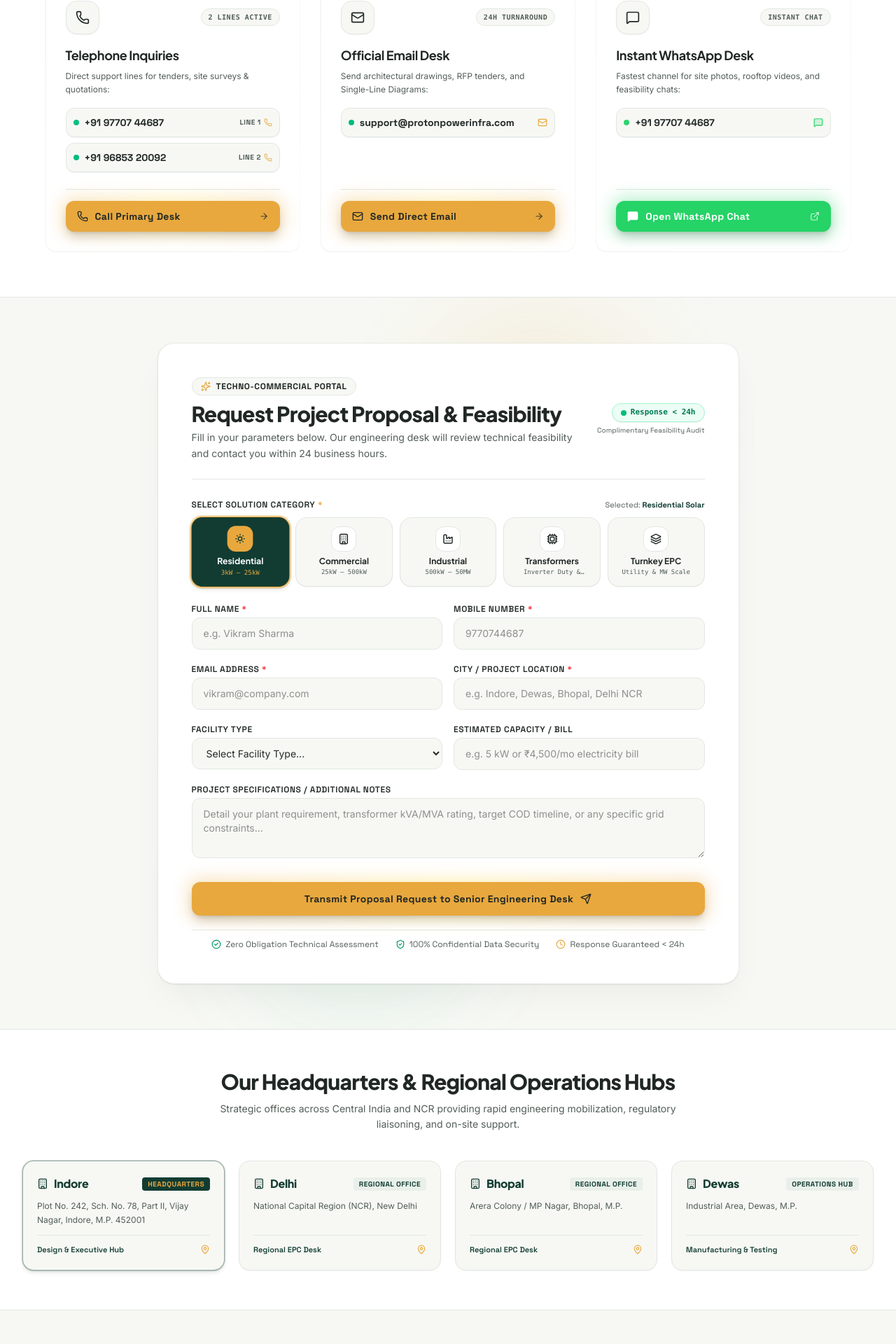
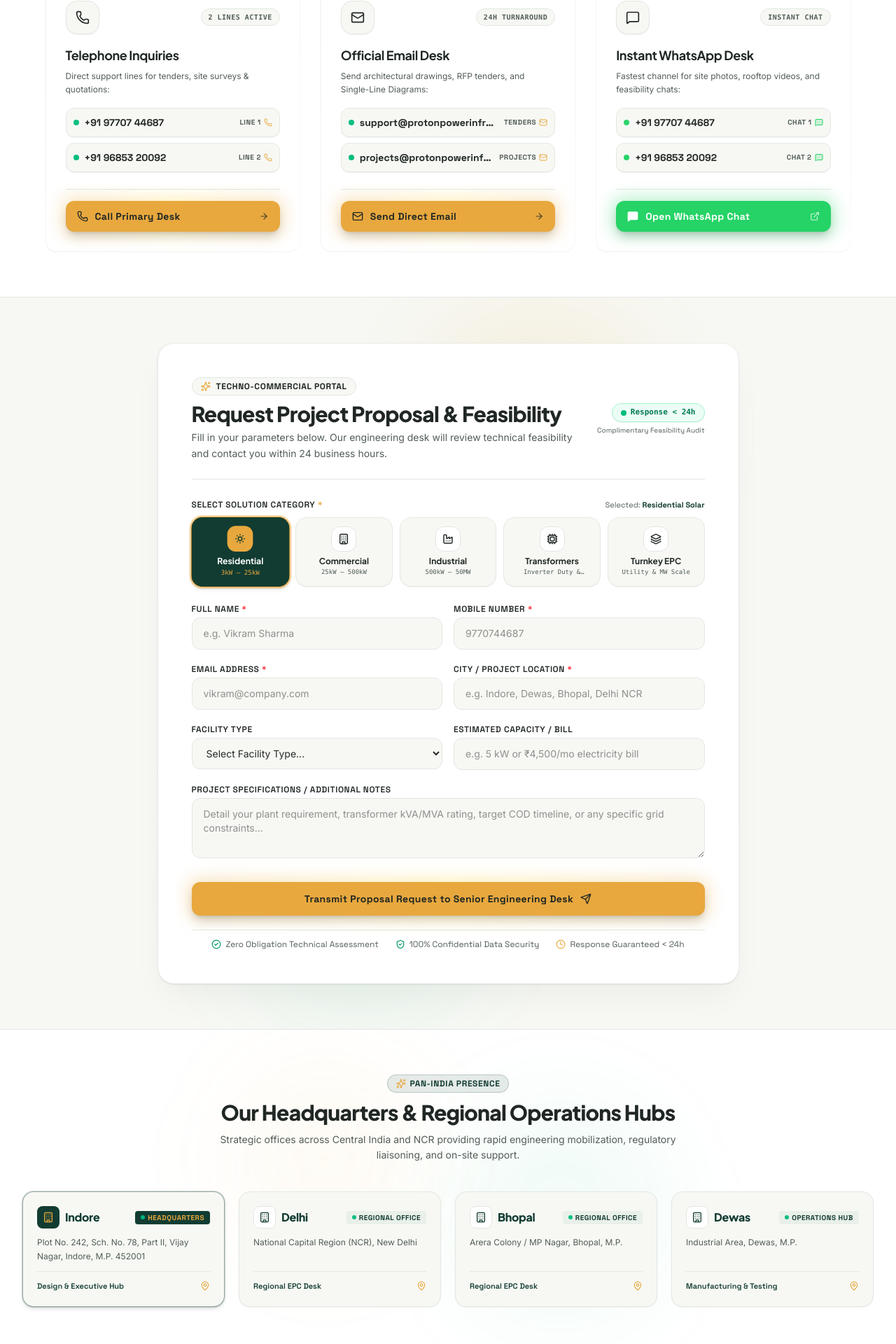
Before and after one commit to abhaybathri/proton-power-infra, a React (Vite) app: page /contact in a window 1280 px wide. Shown: the part 776-2696 px from the top of the page at 70% size. Built offline with nearby package versions, Linux system fonts and the light colour scheme.

Commit message:
Comprehensive polish: balance contact cards, headquarters glow, solar calculator hover, single-line headings, mobile section 2 stability, compact about card, and global scroll progress bar

```diff
--- a/src/App.jsx
+++ b/src/App.jsx
@@ -2,6 +2,7 @@ import { BrowserRouter as Router, Routes, Route, Link, useLocation, Navigate } f
 import Navbar from "./components/Navbar";
 import Footer from "./components/Footer";
 import ScrollToTop from "./components/ScrollToTop";
+import ScrollProgressBar from "./components/ScrollProgressBar";
 
 // Pages
 import Home from "./pages/Home";
@@ -53,6 +54,7 @@ export default function App() {
   return (
     <Router>
       <ScrollToTop />
+      <ScrollProgressBar />
       <div className="min-h-screen flex flex-col bg-[#F7F8F4] text-[#252A27]">
         {/* Sticky Header Navigation */}
         <Navbar />
--- a/src/pages/CommercialSolar.jsx
+++ b/src/pages/CommercialSolar.jsx
@@ -68,7 +68,7 @@ function CommercialBenefitCard({
       onClick={() => onActivate(idx)}
       className={`relative rounded-2xl p-[1.5px] transition-all duration-700 ease-[cubic-bezier(0.16,1,0.3,1)] cursor-pointer select-none group min-w-0 ${
         isActive ? "lg:flex-[1.45]" : "lg:flex-1"
-      } h-auto lg:h-full`}
+      } h-[175px] sm:h-[180px] lg:h-full`}
     >
       {/* Dynamic Cursor-Responsive Border Glow */}
       <div
@@ -394,9 +394,9 @@ export default function CommercialSolar() {
             <div className="flex flex-col h-full w-full justify-center">
               <ScrollReveal delay={0} className="h-full flex flex-col justify-center items-center text-center space-y-4 sm:space-y-4.5 py-1 min-h-[360px] sm:min-h-[380px] lg:h-[400px] lg:min-h-[400px]">
                 {/* Heading - Centered */}
-                <h1 className="text-3xl sm:text-4xl lg:text-[34px] xl:text-[38px] font-black tracking-tight text-white leading-[1.14] font-heading text-center mx-auto max-w-lg">
+                <h1 className="text-3xl sm:text-4xl lg:text-[30px] xl:text-[34px] font-black tracking-tight text-white leading-[1.18] font-heading text-center mx-auto max-w-lg lg:max-w-xl">
                   Power Your Enterprise with <br />
-                  <span className="text-[#E8A83E] relative inline-block">
+                  <span className="text-[#E8A83E] relative inline-block lg:whitespace-nowrap">
                     High-Yield Commercial Solar.
                     <span className="absolute -bottom-1 left-0 w-full h-2 bg-[#E8A83E]/25 -z-10 rounded"></span>
                   </span>
--- a/src/pages/Contact.jsx
+++ b/src/pages/Contact.jsx
@@ -611,19 +611,41 @@ export default function Contact() {
               btnGlowClass="bg-gradient-to-r from-[#E8A83E] via-amber-300 to-[#E8A83E] opacity-35 group-hover/btn:opacity-85"
               btnIconColor="text-[#202724]"
             >
+              <div className="space-y-2">
                 <a
                   href={`mailto:${COMPANY_DETAILS.email}`}
                   className="group/email flex items-center justify-between p-2.5 rounded-xl bg-[#F7F8F4] hover:bg-[#FFFDF7] border border-[#E2E8E2] hover:border-[#E8A83E] transition-all duration-200 cursor-pointer shadow-2xs hover:shadow-[0_0_12px_rgba(232,168,62,0.25)]"
-                title="Click to send official email"
+                  title="Click to send tender inquiries"
+                >
+                  <div className="flex items-center gap-2 truncate">
+                    <span className="w-2 h-2 rounded-full bg-emerald-500 shrink-0 animate-pulse"></span>
+                    <span className="text-xs sm:text-sm font-bold text-[#202724] group-hover/email:text-[#D4952D] font-tech transition-colors truncate">
+                      {COMPANY_DETAILS.email}
+                    </span>
+                  </div>
+                  <span className="text-[10px] font-tech font-bold uppercase tracking-wider text-[#525D57] group-hover/email:text-[#D4952D] flex items-center gap-1 transition-colors shrink-0 ml-2">
+                    <span>Tenders</span>
+                    <Mail className="w-3 h-3 text-[#E8A83E]" />
+                  </span>
+                </a>
+
+                <a
+                  href="mailto:projects@protonpowerinfra.com"
+                  className="group/email flex items-center justify-between p-2.5 rounded-xl bg-[#F7F8F4] hover:bg-[#FFFDF7] border border-[#E2E8E2] hover:border-[#E8A83E] transition-all duration-200 cursor-pointer shadow-2xs hover:shadow-[0_0_12px_rgba(232,168,62,0.25)]"
+                  title="Click to send project specifications & BOQ"
                 >
                   <div className="flex items-center gap-2 truncate">
                     <span className="w-2 h-2 rounded-full bg-emerald-500 shrink-0"></span>
                     <span className="text-xs sm:text-sm font-bold text-[#202724] group-hover/email:text-[#D4952D] font-tech transition-colors truncate">
-                    {COMPANY_DETAILS.email}
+                      projects@protonpowerinfra.com
                     </span>
                   </div>
-                <Mail className="w-3.5 h-3.5 text-[#E8A83E] shrink-0 ml-2" />
+                  <span className="text-[10px] font-tech font-bold uppercase tracking-wider text-[#525D57] group-hover/email:text-[#D4952D] flex items-center gap-1 transition-colors shrink-0 ml-2">
+                    <span>Projects</span>
+                    <Mail className="w-3 h-3 text-[#E8A83E]" />
+                  </span>
                 </a>
+              </div>
             </ContactChannelCard>
 
             {/* Card 3: Instant WhatsApp Desk */}
@@ -641,12 +663,13 @@ export default function Contact() {
               btnIconColor="text-white fill-white"
               iconHoverClass="group-hover:border-[#25D366] group-hover:bg-emerald-50/50 group-hover:text-[#25D366] group-hover:shadow-[0_0_15px_rgba(37,211,102,0.25)]"
             >
+              <div className="space-y-2">
                 <a
                   href={COMPANY_DETAILS.whatsappUrl}
                   target="_blank"
                   rel="noopener noreferrer"
                   className="group/wa flex items-center justify-between p-2.5 rounded-xl bg-[#F7F8F4] hover:bg-emerald-50/50 border border-[#E2E8E2] hover:border-[#25D366] transition-all duration-200 cursor-pointer shadow-2xs hover:shadow-[0_0_12px_rgba(37,211,102,0.25)]"
-                title="Click to chat on WhatsApp"
+                  title="Click to chat on WhatsApp with Primary Desk"
                 >
                   <div className="flex items-center gap-2">
                     <span className="w-2 h-2 rounded-full bg-[#25D366] animate-pulse shrink-0"></span>
@@ -654,8 +677,31 @@ export default function Contact() {
                       +91 97707 44687
                     </span>
                   </div>
-                <MessageSquare className="w-3.5 h-3.5 text-[#25D366] shrink-0 fill-[#25D366]/20" />
+                  <span className="text-[10px] font-tech font-bold uppercase tracking-wider text-[#525D57] group-hover/wa:text-[#25D366] flex items-center gap-1 transition-colors">
+                    <span>Chat 1</span>
+                    <MessageSquare className="w-3 h-3 text-[#25D366] fill-[#25D366]/20" />
+                  </span>
                 </a>
+
+                <a
+                  href="https://wa.me/919685320092?text=Hello%20Proton%20Power%20Infra%2C%20I%20am%20sharing%20site%20photos%20and%20project%20details."
+                  target="_blank"
+                  rel="noopener noreferrer"
+                  className="group/wa flex items-center justify-between p-2.5 rounded-xl bg-[#F7F8F4] hover:bg-emerald-50/50 border border-[#E2E8E2] hover:border-[#25D366] transition-all duration-200 cursor-pointer shadow-2xs hover:shadow-[0_0_12px_rgba(37,211,102,0.25)]"
+                  title="Click to share site photos on WhatsApp Line 2"
+                >
+                  <div className="flex items-center gap-2">
+                    <span className="w-2 h-2 rounded-full bg-[#25D366] shrink-0"></span>
+                    <span className="text-xs sm:text-sm font-bold text-[#202724] group-hover/wa:text-[#25D366] font-tech transition-colors">
+                      +91 96853 20092
+                    </span>
+                  </div>
+                  <span className="text-[10px] font-tech font-bold uppercase tracking-wider text-[#525D57] group-hover/wa:text-[#25D366] flex items-center gap-1 transition-colors">
+                    <span>Chat 2</span>
+                    <MessageSquare className="w-3 h-3 text-[#25D366] fill-[#25D366]/20" />
+                  </span>
+                </a>
+              </div>
             </ContactChannelCard>
           </div>
         </div>
@@ -1013,9 +1059,17 @@ export default function Contact() {
       {/* =========================================================
           4. HEADQUARTERS & REGIONAL OPERATIONS HUBS
          ========================================================= */}
-      <section className="py-12 md:py-14 bg-white border-b border-[#E2E8E2]">
-        <div className="max-w-7xl mx-auto px-4 sm:px-6 lg:px-8">
+      <section className="py-12 md:py-16 bg-white border-b border-[#E2E8E2] relative overflow-hidden">
+        {/* Subtle background ambient glows */}
+        <div className="absolute top-10 left-1/4 w-72 h-72 bg-[#E8A83E]/5 rounded-full blur-3xl pointer-events-none"></div>
+        <div className="absolute bottom-10 right-1/4 w-80 h-80 bg-emerald-500/5 rounded-full blur-3xl pointer-events-none"></div>
+
+        <div className="max-w-7xl mx-auto px-4 sm:px-6 lg:px-8 relative z-10">
           <ScrollReveal delay={0} className="text-center max-w-3xl mx-auto mb-8 sm:mb-10">
+            <span className="inline-flex items-center gap-1.5 px-3 py-1 rounded-full bg-[#123C32]/10 border border-[#123C32]/20 text-[#123C32] text-xs font-bold font-tech uppercase tracking-wider mb-2.5">
+              <Sparkles className="w-3.5 h-3.5 text-[#E8A83E]" />
+              <span>Pan-India Presence</span>
+            </span>
             <h2 className="text-2xl sm:text-3xl font-black text-[#202724] tracking-tight font-heading leading-tight mb-2">
               Our Headquarters &amp; Regional Operations Hubs
             </h2>
@@ -1028,30 +1082,35 @@ export default function Contact() {
             {COMPANY_DETAILS.offices.map((off, idx) => {
               const isHQ = off.role.toLowerCase().includes("headquarters");
               return (
+                <ScrollReveal key={idx} delay={idx * 70}>
                   <div
-                  key={idx}
-                  className={`p-5 rounded-2xl border transition-all duration-300 flex flex-col justify-between ${
+                    className={`group relative p-5 rounded-2xl border transition-all duration-300 flex flex-col justify-between h-full hover:-translate-y-1 ${
                       isHQ
-                      ? "bg-[#F7F8F4] border-[#123C32]/40 shadow-md ring-1 ring-[#123C32]/20"
-                      : "bg-[#F7F8F4] border-[#E2E8E2] hover:border-[#123C32]/30 shadow-xs"
+                        ? "bg-[#F7F8F4] border-[#123C32]/40 shadow-md ring-1 ring-[#123C32]/20 hover:border-[#E8A83E] hover:shadow-[0_0_24px_rgba(232,168,62,0.22)]"
+                        : "bg-[#F7F8F4] border-[#E2E8E2] hover:border-[#E8A83E] hover:shadow-[0_0_20px_rgba(232,168,62,0.18)] shadow-xs"
                     }`}
                   >
                     <div>
                       <div className="flex items-center justify-between mb-2.5">
                         <div className="flex items-center gap-2">
-                        <Building className="w-4 h-4 text-[#123C32]" />
-                        <h3 className="font-black text-base text-[#123C32] font-heading">
+                          <div className={`w-8 h-8 rounded-lg flex items-center justify-center shrink-0 transition-transform duration-300 group-hover:scale-110 ${
+                            isHQ ? "bg-[#123C32] text-[#E8A83E]" : "bg-white border border-[#E2E8E2] text-[#123C32] group-hover:border-[#E8A83E]"
+                          }`}>
+                            <Building className="w-4 h-4" />
+                          </div>
+                          <h3 className="font-black text-base text-[#123C32] font-heading group-hover:text-[#D4952D] transition-colors">
                             {off.city}
                           </h3>
                         </div>
                         <span
-                        className={`text-[10px] font-bold uppercase tracking-wider px-2 py-0.5 rounded font-tech ${
+                          className={`text-[10px] font-bold uppercase tracking-wider px-2 py-0.5 rounded font-tech flex items-center gap-1 ${
                             isHQ
-                            ? "bg-[#123C32] text-[#E8A83E]"
-                            : "bg-[#E9F0E9] text-[#123C32]"
+                              ? "bg-[#123C32] text-[#E8A83E] shadow-xs"
+                              : "bg-[#E9F0E9] text-[#123C32] group-hover:bg-[#FFFDF7] group-hover:text-[#D4952D]"
                           }`}
                         >
-                        {off.role}
+                          <span className="w-1.5 h-1.5 rounded-full bg-emerald-500 animate-pulse"></span>
+                          <span>{off.role}</span>
                         </span>
                       </div>
 
@@ -1061,16 +1120,17 @@ export default function Contact() {
                     </div>
 
                     <div className="pt-3 border-t border-[#E2E8E2] flex items-center justify-between text-[11px] font-tech text-[#123C32] font-semibold">
-                    <span>
+                      <span className="group-hover:text-[#D4952D] transition-colors">
                         {isHQ
                           ? "Design & Executive Hub"
                           : off.city === "Dewas"
                           ? "Manufacturing & Testing"
                           : "Regional EPC Desk"}
                       </span>
-                    <MapPin className="w-3.5 h-3.5 text-[#E8A83E]" />
+                      <MapPin className="w-3.5 h-3.5 text-[#E8A83E] group-hover:scale-110 transition-transform" />
                     </div>
                   </div>
+                </ScrollReveal>
               );
             })}
           </div>
--- a/src/pages/IndustrialSolar.jsx
+++ b/src/pages/IndustrialSolar.jsx
@@ -63,7 +63,7 @@ function IndustrialBenefitCard({
       onClick={() => onActivate(idx)}
       className={`relative rounded-2xl p-[1.5px] transition-all duration-700 ease-[cubic-bezier(0.16,1,0.3,1)] cursor-pointer select-none group min-w-0 ${
         isActive ? "lg:flex-[1.45]" : "lg:flex-1"
-      } h-auto lg:h-full`}
+      } h-[175px] sm:h-[180px] lg:h-full`}
     >
       {/* Dynamic Cursor-Responsive Border Glow */}
       <div
--- a/src/pages/PowerTransformers.jsx
+++ b/src/pages/PowerTransformers.jsx
@@ -63,7 +63,7 @@ function TransformerBenefitCard({
       onClick={() => onActivate(idx)}
       className={`relative rounded-2xl p-[1.5px] transition-all duration-700 ease-[cubic-bezier(0.16,1,0.3,1)] cursor-pointer select-none group min-w-0 ${
         isActive ? "lg:flex-[1.45]" : "lg:flex-1"
-      } h-auto lg:h-full`}
+      } h-[175px] sm:h-[180px] lg:h-full`}
     >
       {/* Dynamic Cursor-Responsive Border Glow */}
       <div
--- a/src/pages/ResidentialSolar.jsx
+++ b/src/pages/ResidentialSolar.jsx
@@ -69,7 +69,7 @@ function BenefitCard({
       onClick={() => onActivate(idx)}
       className={`relative rounded-2xl p-[1.5px] transition-all duration-700 ease-[cubic-bezier(0.16,1,0.3,1)] cursor-pointer select-none group min-w-0 ${
         isActive ? "lg:flex-[1.45]" : "lg:flex-1"
-      } h-auto lg:h-full`}
+      } h-[175px] sm:h-[180px] lg:h-full`}
     >
       {/* Dynamic Cursor-Responsive Border Glow */}
       <div
--- a/src/pages/SolarEPCServices.jsx
+++ b/src/pages/SolarEPCServices.jsx
@@ -61,7 +61,7 @@ function EpcBenefitCard({
       onClick={() => onActivate(idx)}
       className={`relative rounded-2xl p-[1.5px] transition-all duration-700 ease-[cubic-bezier(0.16,1,0.3,1)] cursor-pointer select-none group min-w-0 ${
         isActive ? "lg:flex-[1.45]" : "lg:flex-1"
-      } h-auto lg:h-full`}
+      } h-[175px] sm:h-[180px] lg:h-full`}
     >
       {/* Dynamic Cursor-Responsive Border Glow */}
       <div
@@ -392,9 +392,9 @@ export default function SolarEPCServices() {
             <div className="flex flex-col h-full w-full justify-center">
               <ScrollReveal delay={0} className="h-full flex flex-col justify-center items-center text-center space-y-4 sm:space-y-4.5 py-1 min-h-[360px] sm:min-h-[380px] lg:h-[400px] lg:min-h-[400px]">
                 {/* Heading - Centered */}
-                <h1 className="text-3xl sm:text-4xl lg:text-[34px] xl:text-[38px] font-black tracking-tight text-white leading-[1.14] font-heading text-center mx-auto max-w-lg">
+                <h1 className="text-3xl sm:text-4xl lg:text-[28px] xl:text-[32px] font-black tracking-tight text-white leading-[1.18] font-heading text-center mx-auto max-w-lg lg:max-w-xl">
                   Turnkey Solar EPC & <br />
-                  <span className="text-[#E8A83E] relative inline-block">
+                  <span className="text-[#E8A83E] relative inline-block lg:whitespace-nowrap">
                     Park Development Across India.
                     <span className="absolute -bottom-1 left-0 w-full h-2 bg-[#E8A83E]/25 -z-10 rounded"></span>
                   </span>
```
Also changed, not shown: src/components/ScrollProgressBar.jsx (added, +42 -0 lines), src/components/SustainabilityImpact.jsx (+52 -41 lines), src/pages/About.jsx (+19 -23 lines). Lines whose indentation alone changed are shown as unchanged.
